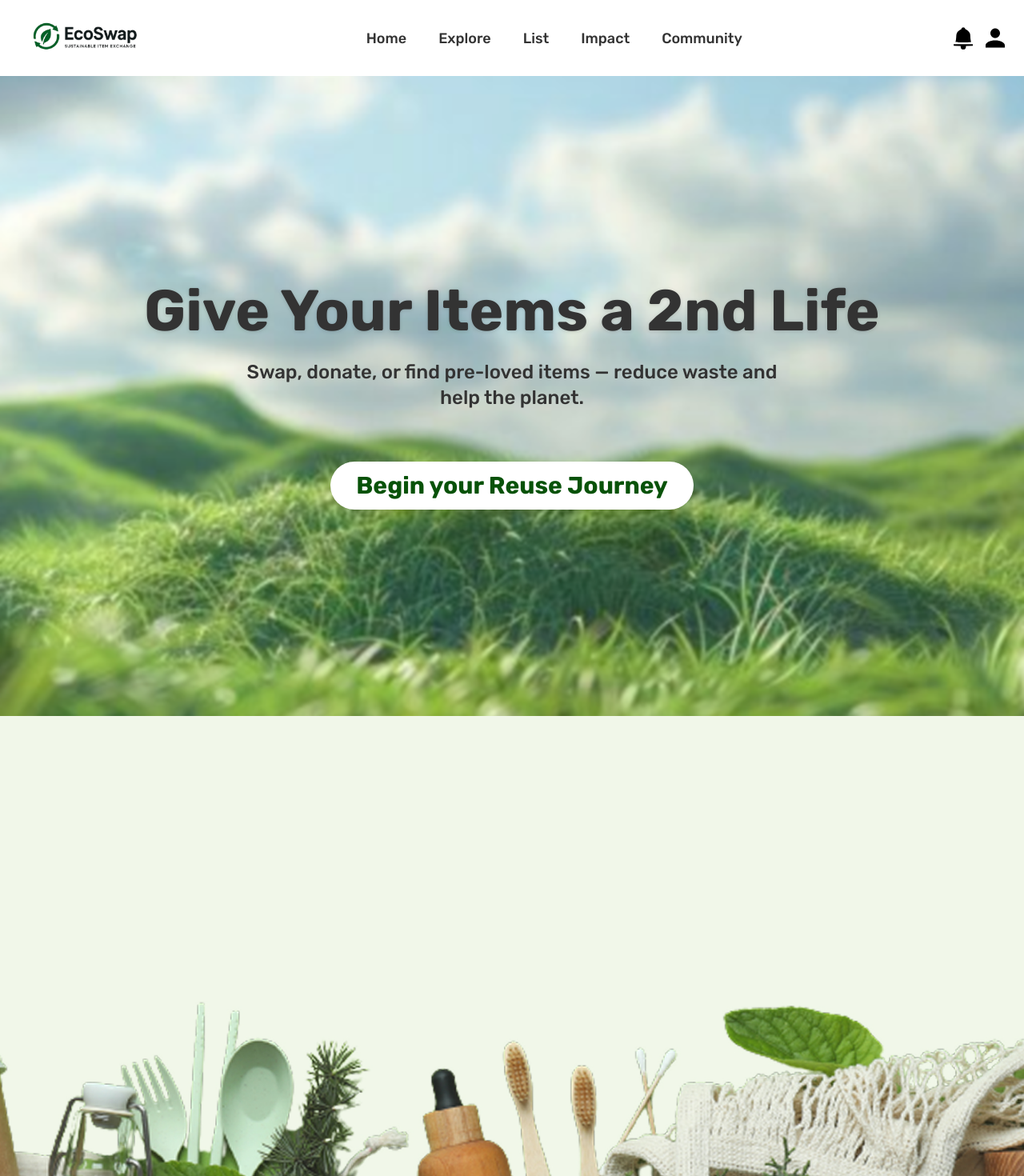
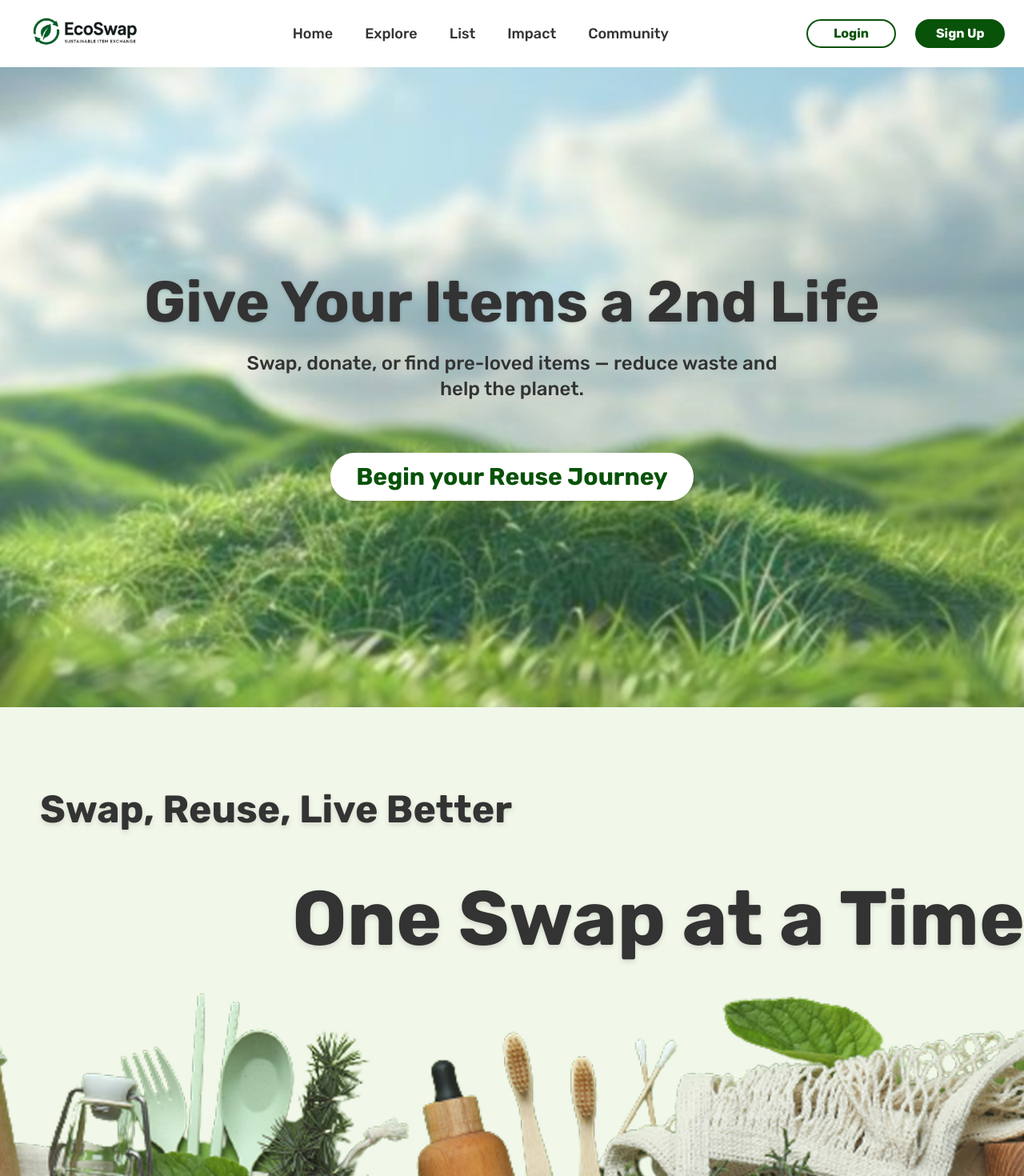
Before and after one commit to wikhing/EcoSwap, a Next.js app: page / in a window 1280 px wide. Shown: the top 1470 px of the page at 80% size. Built offline with nearby package versions, Linux system fonts and the light colour scheme; no server answers.

Commit message:
Enhance animations and improve header authentication logic; add new animations for banner and refine CO₂ savings text alignment

```diff
--- a/app/globals.css
+++ b/app/globals.css
@@ -34,3 +34,37 @@ body {
   -ms-overflow-style: none;
   scrollbar-width: none;
 }
+
+.animate-move-left {
+  @keyframes move-left {
+    0% {
+      transform: translateX(0);
+    }
+    100% {
+      transform: translateX(-50%);
+    }
+  }
+  animation: move-left 0.5s ease-in-out forwards;
+}
+
+.animate-transition-left {
+  transition: transform 0.3s;
+  transform: translateX(-40%);
+}
+
+.animate-transition-right {
+  transition: transform 0.3s;
+  transform: translateX(20%);
+}
+
+.animate-move-right {
+  @keyframes move-right {
+    0% {
+      transform: translateX(0);
+    }
+    100% {
+      transform: translateX(20%);
+    }
+  }
+  animation: move-right 0.5s ease-in-out forwards;
+}
--- a/app/landing.tsx
+++ b/app/landing.tsx
@@ -1,3 +1,5 @@
+'use client';
+
 import React from 'react';
 import Image from 'next/image';
 import Link from 'next/link';
@@ -33,8 +35,29 @@ const HeroLanding: React.FC = () => {
 };
 
 const Banner: React.FC = () => {
+  const [animate, setAnimate] = React.useState(false);
+  const sectionRef = React.useRef<HTMLDivElement | null>(null);
+
+  React.useEffect(() => {
+    const node = sectionRef.current;
+    if (!node) return;
+
+    const observer = new IntersectionObserver(
+      ([entry]) => {
+        if (entry.isIntersecting) {
+          setAnimate(true);
+          observer.disconnect();
+        }
+      },
+      { threshold: 0.35 }
+    );
+
+    observer.observe(node);
+    return () => observer.disconnect();
+  }, []);
+
   return (
-    <div className="w-full h-[50dvh] lg:h-screen overflow-hidden">
+    <div ref={sectionRef} className=" relative w-full h-[50dvh] lg:h-screen overflow-hidden">
       <Image
         width={1000}
         height={500}
@@ -44,6 +67,22 @@ const Banner: React.FC = () => {
       />
 
       {/* Animation Text Go In */}
+      <div className="absolute inset-0 flex flex-col items-center justify-center text-center px-4 mb-[40%] md:mb-[30%]">
+        <p
+          className={`text-xl md:text-3xl lg:text-4xl xl:text-5xl font-bold text-(--black-color) drop-shadow-md md:py-3 lg:py-5 transform transition-all duration-700 ease-out ${
+            animate ? '-translate-x-16 md:-translate-x-[40%] lg:-translate-x-[50%] text-left md:text-left opacity-100' : 'translate-x-0 opacity-0'
+          }`}
+        >
+          Swap, Reuse, Live Better
+        </p>
+        <p
+          className={`text-2xl md:text-5xl lg:text-6xl xl:text-8xl text-(--black-color) mt-6 font-bold drop-shadow-md md:py-3 lg:py-5 transform transition-all duration-700 ease-out delay-150 ${
+            animate ? 'translate-x-16 md:translate-x-[20%] text-right md:text-right opacity-100' : 'translate-x-0 opacity-0'
+          }`}
+        >
+          One Swap at a Time
+        </p>
+      </div>
     </div>
   );
 };
--- a/app/list/page.tsx
+++ b/app/list/page.tsx
@@ -216,7 +216,7 @@ const List: React.FC = () => {
       <div className="max-w-7xl mx-auto px-4 sm:px-6 lg:px-8 py-12">
         <div className='bg-white rounded-2xl p-8 mb-8'>
           <h2 className='text-2xl text-center text-(--green-color) font-bold mb-2'>CO₂ Savings Estimates & Methodology</h2>
-          <p className='w-full text-justify mb-2'>The CO₂ savings on this website are estimated using internationally recognised emission factor data. We calculate the avoided emissions from reusing items by applying average lifecycle emission factors (kg CO₂ per kg of material) sourced from the UK Government&apos;s Greenhouse Gas Reporting: Conversion Factors and related methodology documents. These emission factors reflect materials production, processing, and embodied emissions, and are based on publicly available datasets and life cycle assessment (LCA) principles. Actual emissions may vary by item type, production process, and geographical context. <span className='w-full flex flex-wrap mt-2 place-content-center'>Reference: <a className=" w-full overflow-clip ml-2 text-(--green-color) hover:text-green-700 hover:underline" href="https://www.gov.uk/government/publications/greenhouse-gas-reporting-conversion-factors-2025" target="_blank" rel="noopener noreferrer">https://www.gov.uk/government/publications/greenhouse-gas-reporting-conversion-factors-2025</a></span></p>
+          <p className='w-full text-justify mb-2'>The CO₂ savings on this website are estimated using internationally recognised emission factor data. We calculate the avoided emissions from reusing items by applying average lifecycle emission factors (kg CO₂ per kg of material) sourced from the UK Government&apos;s Greenhouse Gas Reporting: Conversion Factors and related methodology documents. These emission factors reflect materials production, processing, and embodied emissions, and are based on publicly available datasets and life cycle assessment (LCA) principles. Actual emissions may vary by item type, production process, and geographical context. <span className='w-full flex flex-wrap mt-2 place-content-center'>Reference: <a className=" w-full overflow-clip ml-2 text-(--green-color) hover:text-green-700 hover:underline text-center" href="https://www.gov.uk/government/publications/greenhouse-gas-reporting-conversion-factors-2025" target="_blank" rel="noopener noreferrer">https://www.gov.uk/government/publications/greenhouse-gas-reporting-conversion-factors-2025</a></span></p>
         </div>
 
         <div className="grid grid-cols-1 lg:grid-cols-11 gap-12">
--- a/components/layout/Header.tsx
+++ b/components/layout/Header.tsx
@@ -4,6 +4,7 @@ import Link from 'next/link';
 import { usePathname, useRouter } from 'next/navigation';
 import Image from 'next/image';
 import { useState } from 'react';
+import { createClient } from '@/lib/supabase';
 
 const navLinks = [
     { name: 'Home', href: '/home' },
@@ -15,16 +16,25 @@ const navLinks = [
 
 export default function Header() {
     const [isOpen, setIsOpen] = useState(false);
-
+    const [isLoggedIn, setIsLoggedIn] = useState(false);
+    const supabase = createClient();
     const router = useRouter();
 
-    let isLoggedIn = true;
+    const checkAuthStatus = async () => {
+        const { data: { session } } = await supabase.auth.getSession();
+        setIsLoggedIn(!!session);
+    };
+
+    useState(() => {
+        checkAuthStatus();
+    });
 
     const handleLogout = (sectionId: string) => {
+        supabase.auth.signOut().then(() => {
+            setIsLoggedIn(false);
+            router.push('/' + sectionId);
+        });
 
-        // Logout
-
-        router.push('/' + sectionId);
     };
 
     const pathname = usePathname();
```
